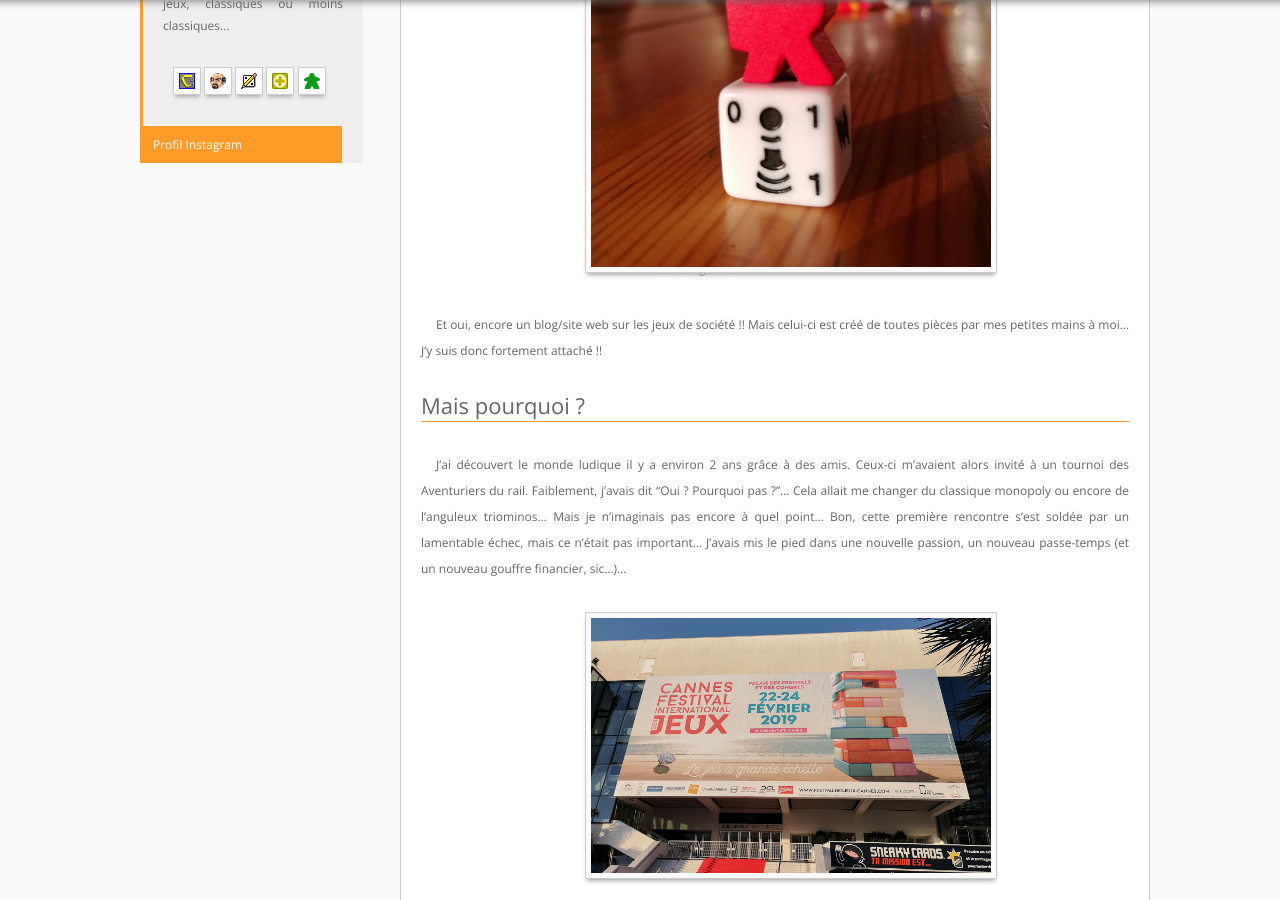
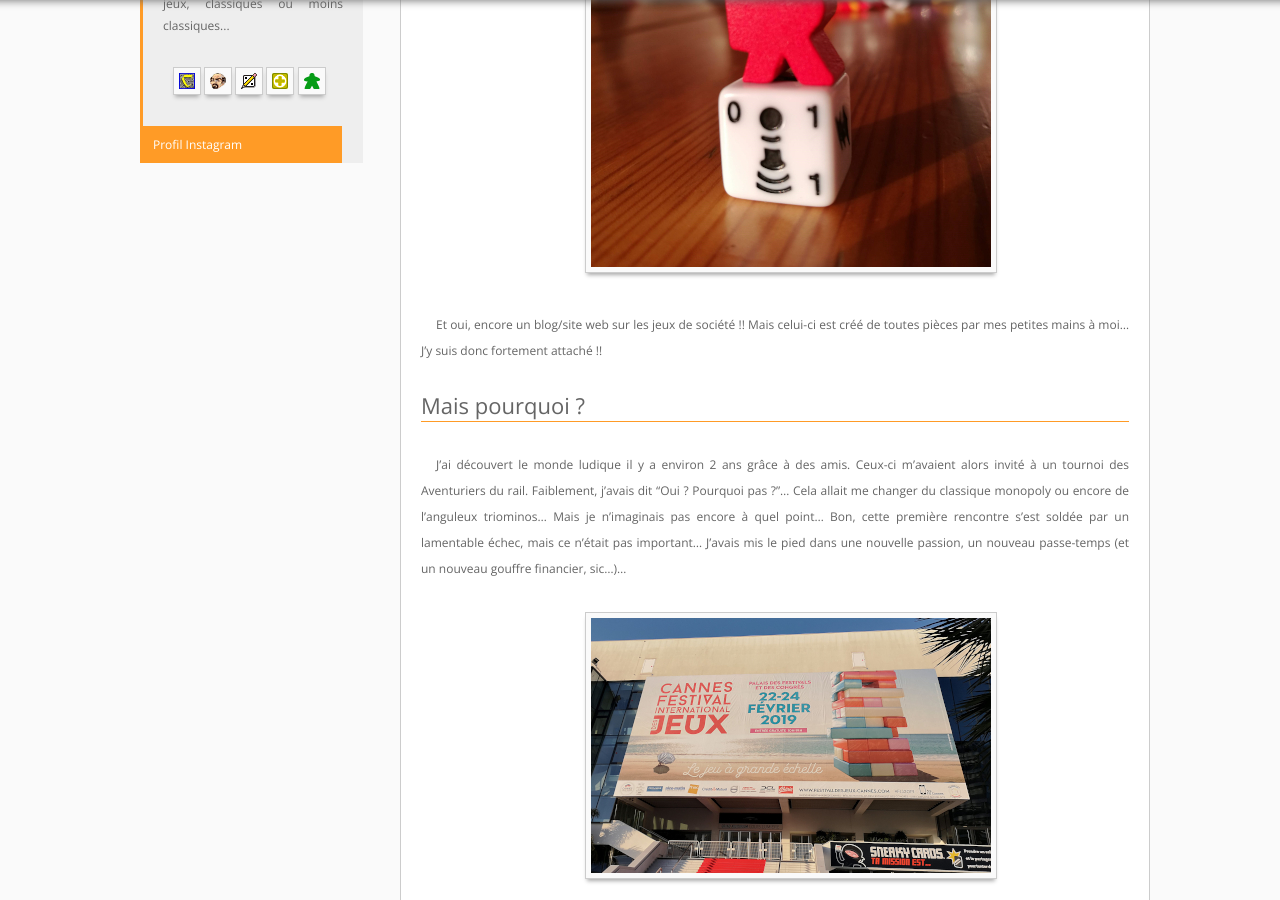
Before and after one commit to cesoirjejoue/cesoirjejoue.com, a Jekyll site: the page built from _posts/2019-12-02-introduction.md, in a window 1280 px wide and 900 px high, scrolled down 441 px. Built offline with Jekyll 4.4.1, drawn with Linux system fonts in a browser that asks for light colours.

Commit message:
Optimisation

```diff
--- a/_posts/2019-12-02-introduction.md
+++ b/_posts/2019-12-02-introduction.md
@@ -7,7 +7,6 @@
 ---
 
 ![Ce soir je joue]({{ site.baseurl }}/img/posts/2019-12-12_avatar.jpg "Ce soir je joue")
-*Test de légende*
 
 Et oui, encore un blog/site web sur les jeux de société !! Mais celui-ci est créé de toutes pièces par mes petites mains à moi... J'y suis donc fortement attaché !!
 
```
Also changed, not shown: img/posts/2019-12-12_avatar.jpg, img/posts/2019-12-12_cannes.jpg.
